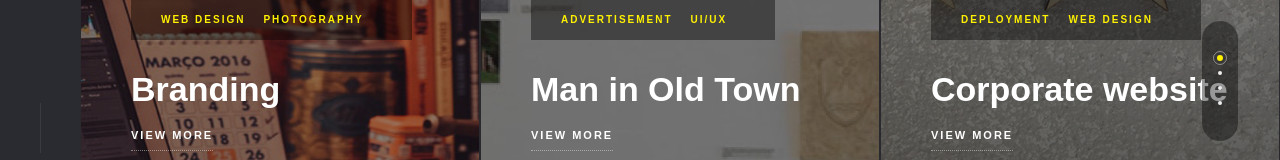
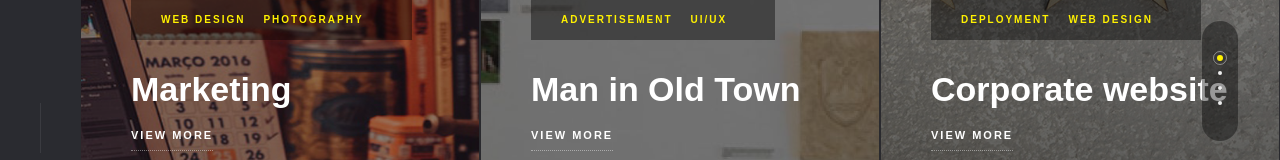
Before and after one commit to sid1993/tuskindia, a plain HTML site: page index.html in a window 1280 px wide. Shown: the part 289-449 px from the top of the page. Drawn offline with Linux system fonts and the light colour scheme; a script that the page names is missing.

Commit message:
Branding --> Marketing

```diff
--- a/index.html
+++ b/index.html
@@ -80,7 +80,7 @@
                                 <div class="fs-carousel-item">
                                     <div class="fs-carousel-title fl-wrap">
                                         <div class="fs-carousel-titlecat"><a href="#">Web Design</a> <a href="#">Photography</a></div>
-                                        <h3><a href="portfolio-single.html">Branding</a></h3>
+                                        <h3><a href="portfolio-single.html">Marketing</a></h3>
                                         <a href="portfolio-single.html" class="fs-carousel-link">View more</a>
                                     </div>
                                     <div class="carousle-item-number"><span>01.</span></div>
```
